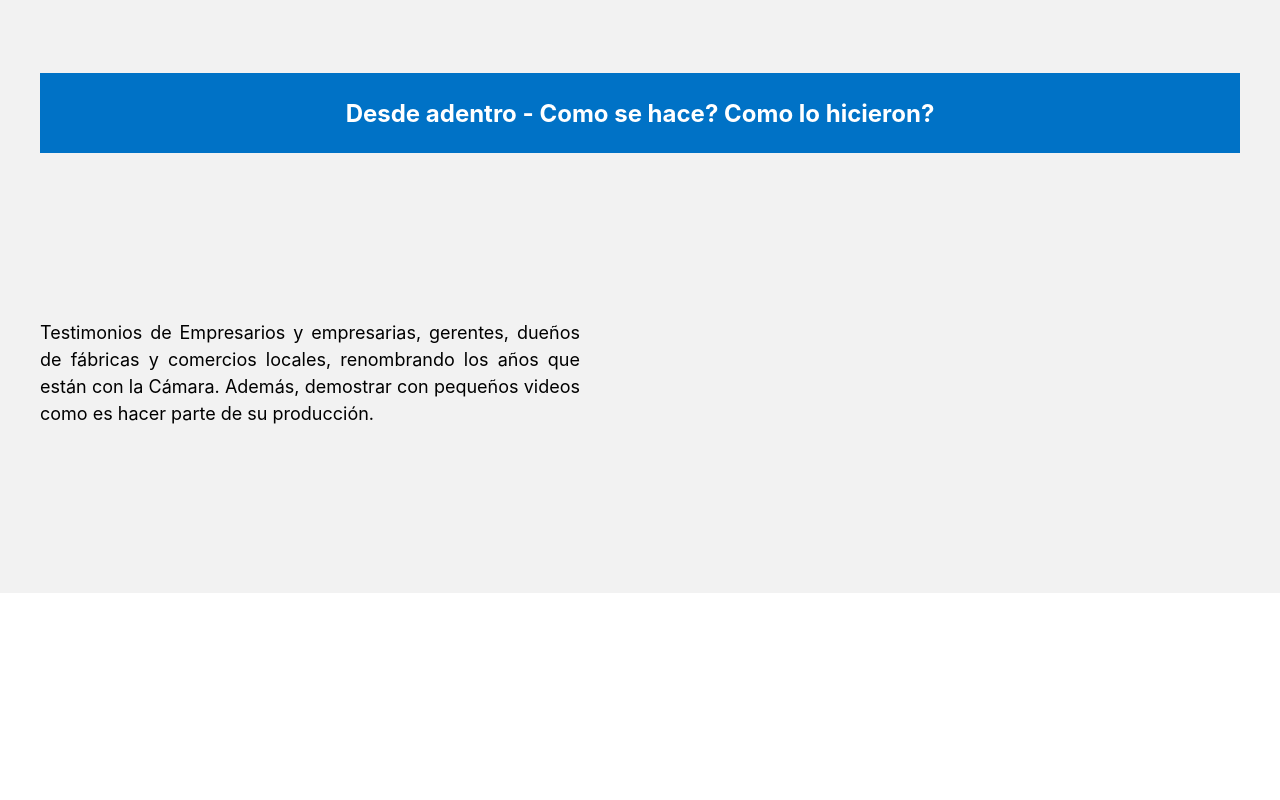
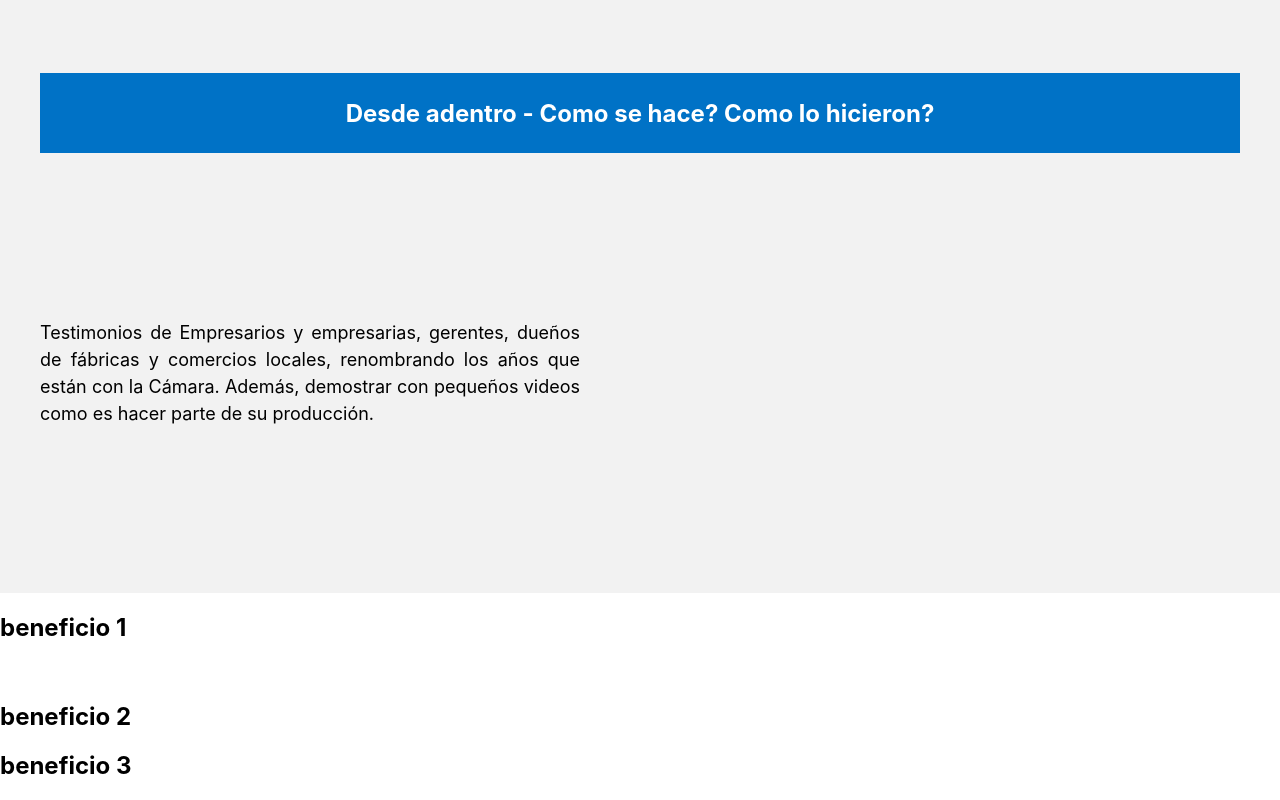
Before and after one commit to Pini-Clavero/landingPage_camaraEmpresarial, a React (Create React App) app: page / in a window 1280 px wide. Shown: the part 1770-2570 px from the top of the page. Before the commit the page ends 2363 px from the top, so only its background shows below. Built offline with nearby package versions, Linux system fonts and the light colour scheme.

Commit message:
commit antes de instalar MATERIAL UI

```diff
--- a/src/App.js
+++ b/src/App.js
@@ -4,6 +4,7 @@ import Action from "./components/Action";
 import Section from "./components/Section";
 import Section2 from "./components/Section2";
 import Section3 from "./components/Section3";
+import Beneficios from "./components/Beneficios";
 
 function App() {
   return (
@@ -13,6 +14,7 @@ function App() {
       <Section/>
       <Section2/>
       <Section3/>
+      <Beneficios/>
     </div>
   );
 }
```
